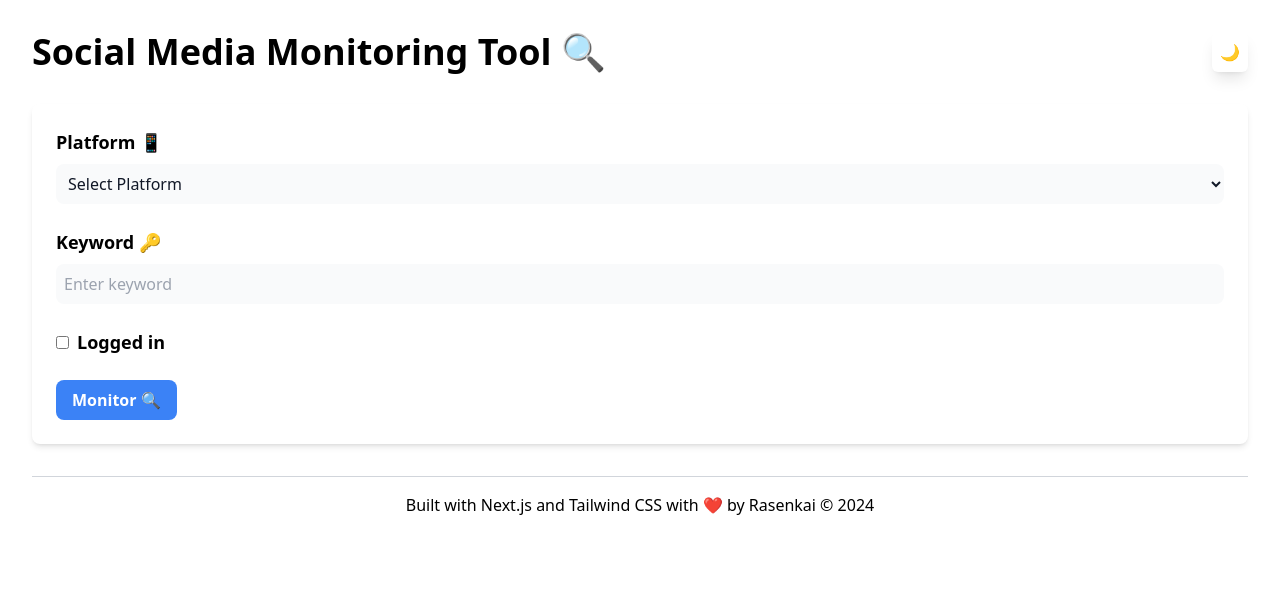
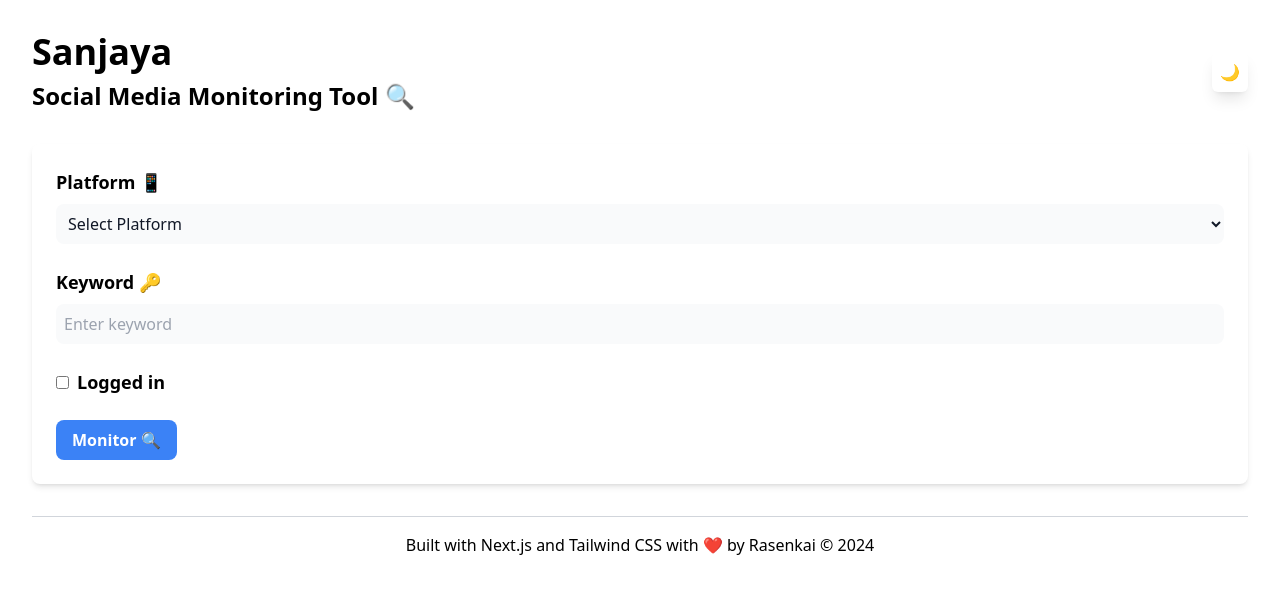
Before and after one commit to Sanjaya-OSSMM/Sanjaya, a Next.js app in the folder social-media-monitor/: page / in a window 1280 px wide. Shown: the top 594 px of the page. Built offline with nearby package versions, Linux system fonts and the light colour scheme.

Commit message:
social-media-monitor: Frontend v2
Signed-off-by: Rasenkai <rasenkai99@gmail.com>

```diff
--- a/social-media-monitor/pages/index.js
+++ b/social-media-monitor/pages/index.js
@@ -8,7 +8,7 @@
   const { theme, setTheme } = useTheme()
   const [mounted, setMounted] = useState(false)
 
-  // Ensures the component is only rendered when on the client side
+  // Ensures the component is only rendered on the client side
   useEffect(() => {
     setMounted(true)
   }, [])
@@ -23,27 +23,35 @@
   return (
     <div className={`max-w-7xl mx-auto p-8 min-h-screen transition-colors duration-300 ${theme === 'dark' ? 'dark-mode' : 'light-mode'}`}>
       {/* Header */}
-      <div className="flex justify-between items-center mb-8">
-        <h1 className="text-4xl font-bold text-center">
-          Social Media Monitoring Tool 🔍
-        </h1>
+      <header className="flex justify-between items-center mb-8">
+        <div className="flex flex-col">
+          <h1 className="text-4xl font-bold text-left">
+            Sanjaya
+          </h1>
+          <h2 className="text-2xl font-semibold text-left mt-2">
+            Social Media Monitoring Tool 🔍
+          </h2>
+        </div>
         <button
           onClick={() => setTheme(theme === 'dark' ? 'light' : 'dark')}
           className="p-2 rounded-md glass-card shadow-lg hover:scale-105 transition-transform"
+          aria-label={`Switch to ${theme === 'dark' ? 'light' : 'dark'} mode`}
         >
           {theme === 'dark' ? '🌞' : '🌙'}
         </button>
-      </div>
+      </header>
 
-      {/* InputForm */}
-      <InputForm onAnalysis={handleAnalysis} />
+      <main>
+        {/* InputForm */}
+        <InputForm onAnalysis={handleAnalysis} theme={theme} />
 
-      {/* Display Dashboard when result is available */}
-      {analysisResult && <Dashboard result={analysisResult} />}
+        {/* Display Dashboard when result is available */}
+        {analysisResult && <Dashboard result={analysisResult} />}
+      </main>
 
       {/* Footer */}
       <footer className="w-full text-center p-4 mt-8 border-t border-gray-300 dark:border-gray-600">
-        <p>Built with Next.js and Tailwind CSS with ❤️ by Rasenkai © 2024</p>
+        <p>Built with Next.js and Tailwind CSS with ❤️ by Rasenkai © {new Date().getFullYear()}</p>
       </footer>
     </div>
   )
```
Also changed, not shown: social-media-monitor/components/InputForm.js (indentation only), 1 other file (tests, documents, lock files or other folders).
